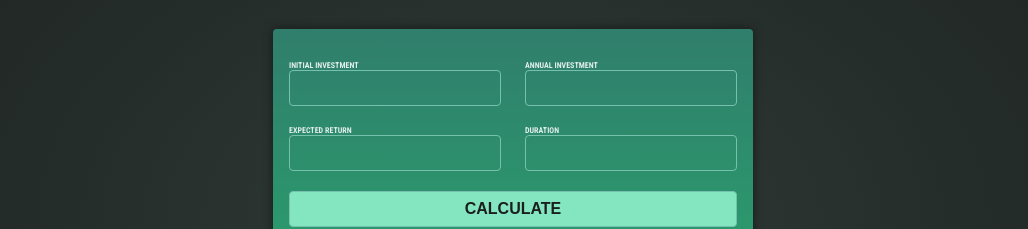
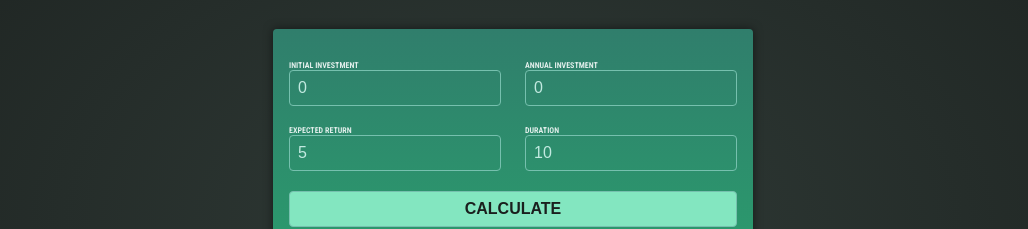
Before and after one commit to shinoby85/angular-udemy, an Angular app: page / in a window 1280 px wide. Shown: the part 197-426 px from the top of the page, without its empty margins (127-1155 px from the left). Built offline with nearby package versions, Linux system fonts and the light colour scheme.

Commit message:
Use signal

```diff
--- a/src/app/investment.service.ts
+++ b/src/app/investment.service.ts
@@ -1,4 +1,4 @@
-import {Injectable} from '@angular/core';
+import {Injectable, signal} from '@angular/core';
 import {IAnnualData, ICalculateData} from "./investment.model";
 import {calculateInvestmentResults} from "../investment-results";
 
@@ -6,15 +6,16 @@ import {calculateInvestmentResults} from "../investment-results";
   providedIn: 'root'
 })
 export class InvestmentService {
-  private _calculateData?: ICalculateData;
+  private _calculateData = signal<ICalculateData | undefined>(undefined);
 
   setCalculateData(data: ICalculateData) {
-    this._calculateData = {...data};
+    this._calculateData.set({...data});
   }
 
   getInvestmentResult(): IAnnualData[] | undefined {
-    if (this._calculateData) {
-      return calculateInvestmentResults(this._calculateData);
+    const calculateData = this._calculateData();
+    if (calculateData) {
+      return calculateInvestmentResults(calculateData);
     }
     return undefined;
   }
--- a/src/app/user-input/user-input.component.ts
+++ b/src/app/user-input/user-input.component.ts
@@ -1,4 +1,4 @@
-import {Component, inject} from '@angular/core';
+import {Component, inject, signal} from '@angular/core';
 import {FormsModule} from "@angular/forms";
 import {InvestmentService} from "../investment.service";
 
@@ -15,17 +15,17 @@ export class UserInputComponent {
 
   investmentService = inject(InvestmentService);
 
-  initialInvestment = '';
-  annualInvestment = '';
-  expectedReturn = '';
-  duration = ''
+  initialInvestment = signal('0');
+  annualInvestment = signal('0');
+  expectedReturn = signal('5');
+  duration = signal('10');
 
   onCalculate() {
     this.investmentService.setCalculateData({
-      initialInvestment: +this.initialInvestment,
-      annualInvestment: +this.annualInvestment,
-      expectedReturn: +this.expectedReturn,
-      duration: +this.duration
+      initialInvestment: +this.initialInvestment(),
+      annualInvestment: +this.annualInvestment(),
+      expectedReturn: +this.expectedReturn(),
+      duration: +this.duration()
     })
   }
 }
```
